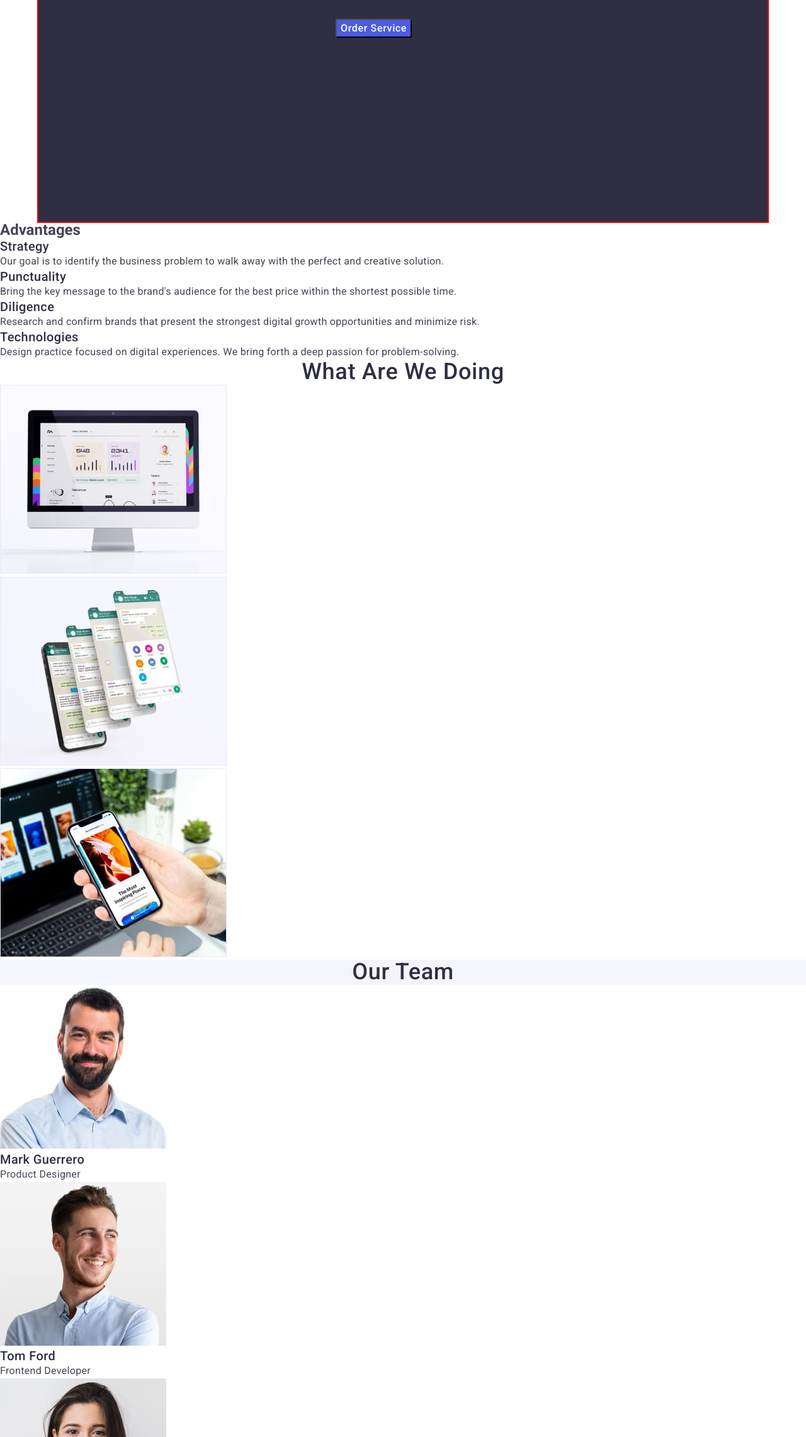
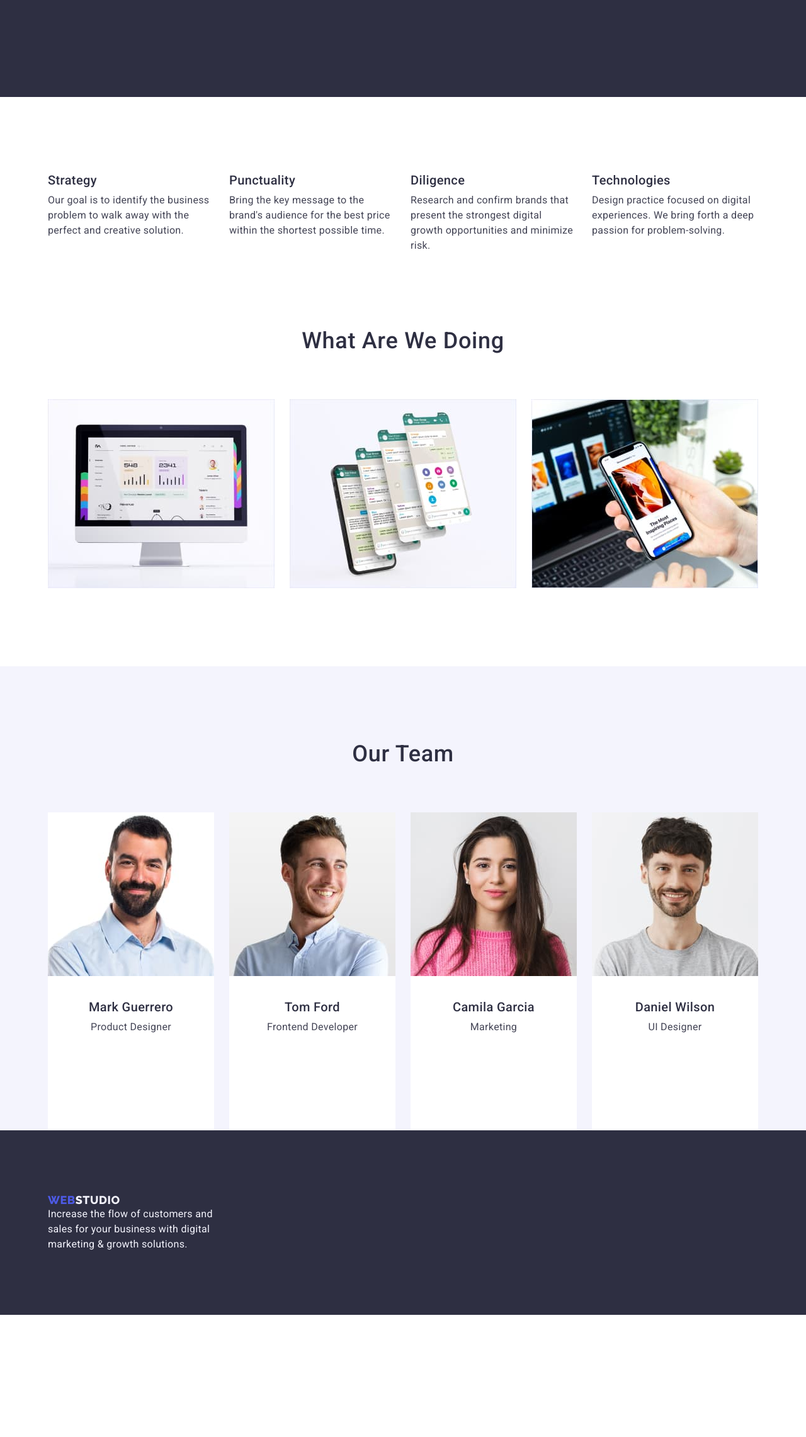
Before and after one commit to LuDa5/goit-markup-hw-03, a plain HTML site: page index.html in a window 1280 px wide. Shown: the part 518-2800 px from the top of the page at 63% size. After the commit the page ends 2606 px from the top, so only its background shows below. Drawn offline with nearby package versions, Linux system fonts and the light colour scheme.

Commit message:
summari-2

```diff
--- a/css/styles.css
+++ b/css/styles.css
@@ -34,7 +34,7 @@ ul {
     padding-left: 15px;
     padding-right: 15px;
     margin: 0 auto;
-    outline: 2px solid red;
+    /* outline: 2px solid red; */
 }
 
 
@@ -89,14 +89,13 @@ display: flex;
         color: #4D5AE5;
         display: flex;
         padding-right: 76px;
-
-        }
+ }
 .logo-color {
 color: #2e2f42;
 }
 .header-novigation {
     list-style: none;
-margin: auto;
+margin: auto 0;
 }
 .header-menu-item {
 font-weight: 500;
@@ -120,8 +119,9 @@ font-weight: 500;
 
 }
 .header-address {
+    margin-left: auto;
     font-style: normal;
-justify-content: space-between;
+
 }
 .header-soc-item {
     line-height: 1.5;
@@ -133,11 +133,12 @@ color: #404bbf;
 }
 /* ---------HERO---------- */
 .hero{
-
+    padding: 188px 0;
+background: #2E2F42;
 }
 .hero-container {
 background: #2E2F42;
-padding: 188px 472px 292px;
+
 }
 .hero-title {
     font-weight: 700;
@@ -148,6 +149,8 @@ padding: 188px 472px 292px;
     color: #FFFFFF;
     max-width: 496px;
     margin-bottom: 48px;
+    margin-left: auto;
+    margin-right: auto;
 }
 .hero-btn {
     font-family: "Roboto",
@@ -157,27 +160,57 @@ padding: 188px 472px 292px;
     line-height: 1.50;
     letter-spacing: 0.04em;
     color: #FFFFFF;
-   background: #4D5AE5;
-   cursor: pointer;
+    background: #4D5AE5;
+    cursor: pointer;
+    border-radius: 4px;
+    min-width: 169px;
+    height: 56px;
+    display: block;
+    margin-left: auto;
+    margin-right: auto;
 }
 .hero-btn:is(:hover, :focus) {
 background-color: #404BBF
 }
+
 /* ---------ADVENTAGES---------- */
-
+.adventages-container {
+    padding-top: 120px;
+}
 .adventages{}
 
-.adventages-list {}
-
-.adventages-item {}
+.adventages-list {
+display: flex;
+gap: 24px
+}
+.adventages-subtitle {
+    margin-bottom: 8px;
+}
+.adventages-item {
+    width: calc((100% - 24px) / 4);
+}
 
 /* ---------DOINGES---------- */
-
+.doinges-container {
+    padding-top: 120px;
+}
+.doinges-title {
+    max-width: 323px;
+        margin: 0 auto;
+    margin-bottom: 72px;
+}
 .doinges {}
 
-.doinges-list {}
+.doinges-list {
+    display: flex;
+    gap: 24px;
+    padding-bottom: 120px;
+}
 
-.doinges-item {}
+.doinges-item {
+    width: calc((100% - 48px) / 3);
+    }
+
 
 /* ---------TEAM---------- */
 
@@ -186,10 +219,28 @@ background-color: #404BBF
 }
 .team-title {
 text-transform: capitalize;
+padding-top: 120px;
+padding-bottom: 72px;
+max-width: 162px;
+    margin: 0 auto;
+}
+.team-subtitle {
+    display: flex;
+    margin-top: 32px;
+    margin-bottom: 8px;
+    justify-content: center;
+        align-items: center;
+}
+.team-text {
+display: flex;
+justify-content: center;
+    align-items: center;
+    padding-bottom: 152px;
 }
 
 .team-list {
-
+display: flex;
+gap: 24px;
 }
 
 .team-item {
@@ -200,9 +251,19 @@ background-color: #FFFFFF;
 
 .location {}
 
-.location-list {}
+.location-list {
+    display: flex;
+    gap: 24px;
+    justify-content: center;
+        align-items: center;
+        margin-top: 96px;
+        margin-bottom: 72px;
 
-.location-item {}
+}
+
+.location-item {
+
+}
 
 .location-btn {
      font-family: "Roboto",
@@ -222,6 +283,23 @@ color: #FFFFFF;
 .location-btn:is(:hover, :focus)
  {
 background-color: #404BBF;
+}
+/*------------ DIRECTIONS -----------*/
+.directions-list {
+display: flex;
+ flex-wrap: wrap;
+ gap: 48px 24px;
+}
+.directions-subtitle {
+    padding: 32px 0 8px 16px;
+
+}
+.directions-text {
+    padding-left: 16px;
+}
+.directions-dekor {
+    padding-bottom: 120px;
+
 }
 /* ---------FINISH---------- */
 .finish {
@@ -245,4 +323,13 @@ background-color: #2e2f42;
 }
 .finish-text {
 color: #F4F4FD;
+max-width: 264px;
 }
+.container-finish {
+    padding-top: 100px;
+    padding-bottom: 100px;
+
+}
+.container-finish-text {
+    margin-top: 16px;
+}
--- a/index.html
+++ b/index.html
@@ -45,7 +45,8 @@
         </div>
     </section>
     <section class="adventages">
-       <h2>Advantages</h2>
+        <div class="container adventages-container">
+       <!-- <h2>Advantages</h2> -->
         <ul class="adventages-list list">
             <li class="adventages-item">
                 <h3 class="adventages-subtitle section-subtitle">Strategy</h3>
@@ -65,8 +66,10 @@
                 <p class="adventages-item-text sektion-text">Design practice focused on digital experiences. We bring forth a deep passion for problem-solving.</p>
             </li>
         </ul>
+        </div>
     </section>
     <section class="doinges">
+        <div class="container doinges-container">
         <h2 class="doinges-title sektion-title">What are we doing</h2>
         <ul class="doinges-list list">
             <li class="doinges-item">
@@ -79,8 +82,10 @@
                 <img src="./images/img2.jpg" alt="computer and phone" width="360" height="300" >
             </li>
         </ul>
+        </div>
     </section>
 <section class="team">
+    <div class="container">
     <h2 class="team-title sektion-title">Our Team</h2>
         <ul class="team-list list">
             <li class="team-item">
@@ -106,12 +111,17 @@
                         <p class="team-text sektion-text">UI Designer</p>
             </li>
         </ul>
+        </div>
 </section>
 </main>
 
 <footer class="finish">
+    <div class="container">
+        <div class="container-finish">
 <a class="finish-logo link" href="./index.html">Web<span class="logo-color">Studio</span></a>
   <p class="finish-text sektion-text">Increase the flow of customers and sales for your business with digital marketing & growth solutions.</p>
+</div>
+</div>
 </footer>
 </body>
 </html>
```
Also changed, not shown: portfolio.html (+19 -1 lines).
